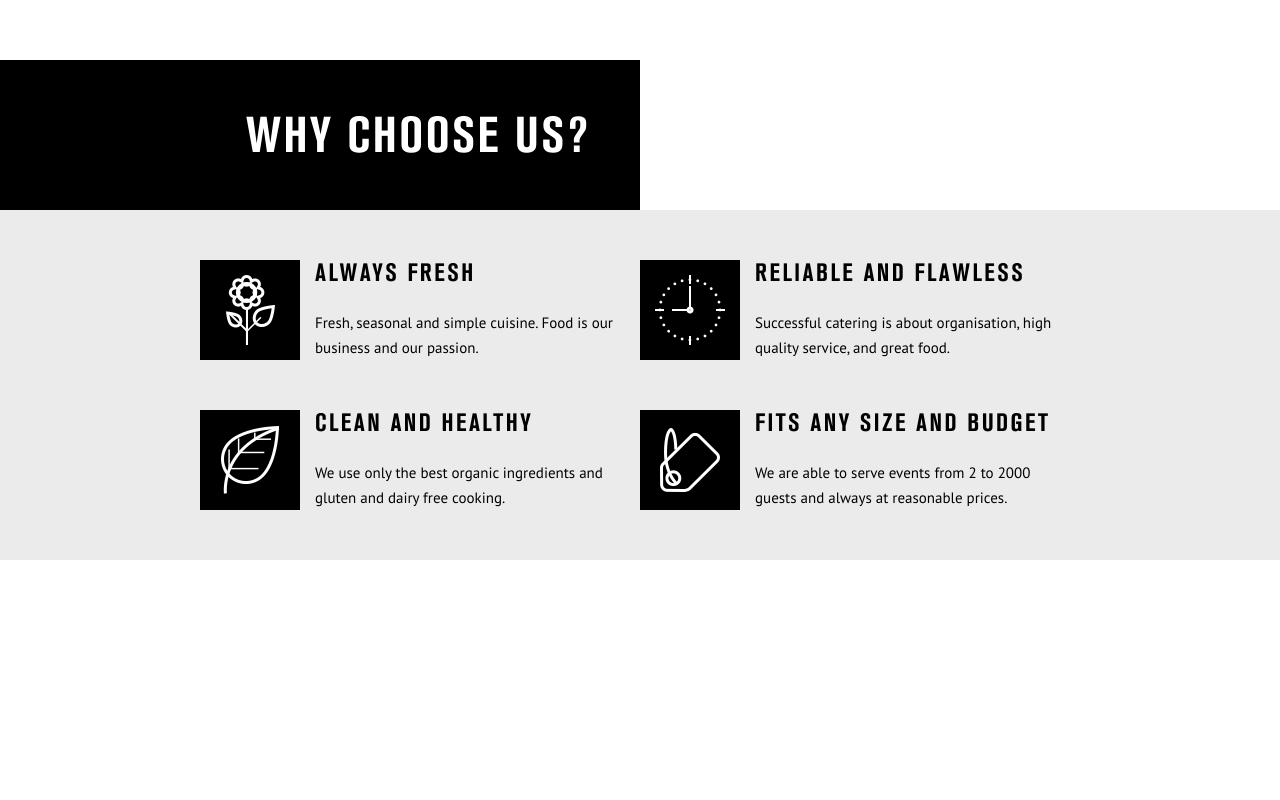
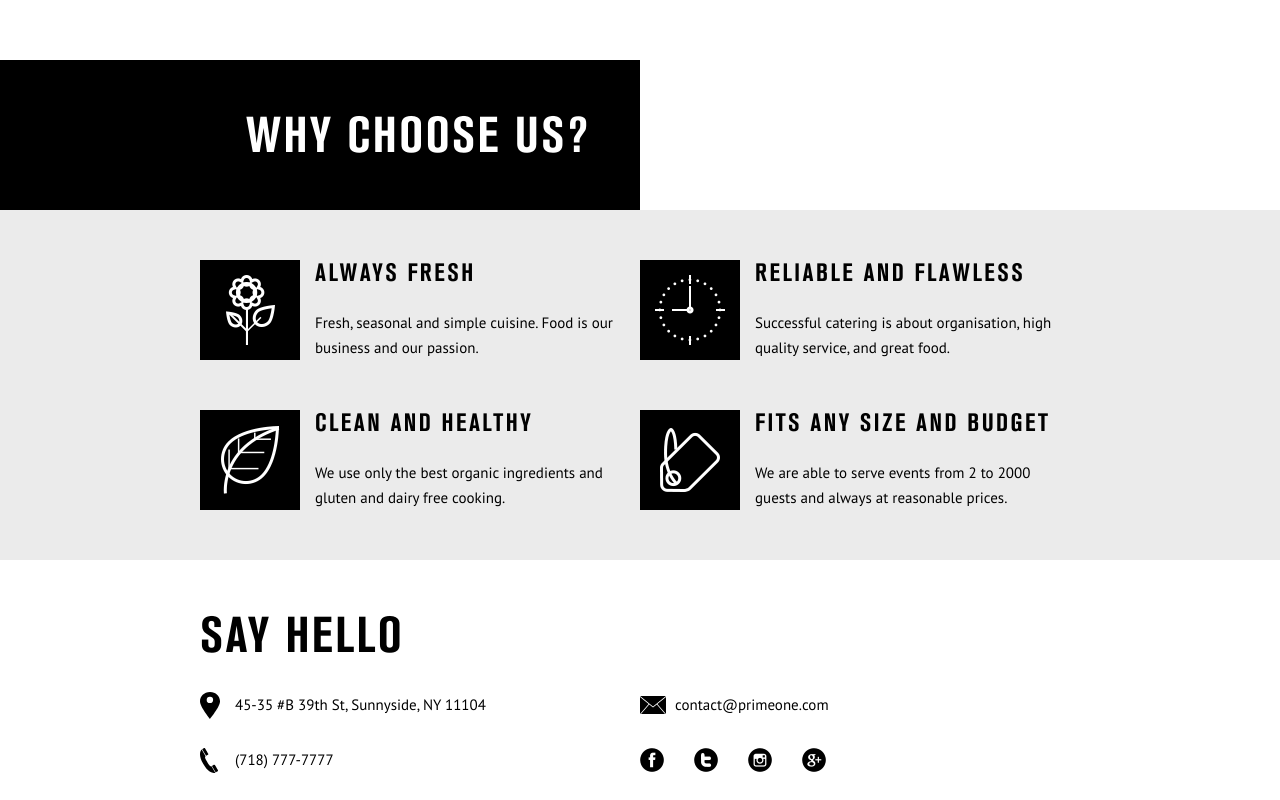
Before and after one commit to VolodymyrSoloviov/PrimeOne, a website: page index.html in a window 1280 px wide. Shown: the part 1203-2003 px from the top of the page. Before the commit the page ends 1763 px from the top, so only its background shows below. Drawn offline with Linux system fonts and the light colour scheme; files whose address does not match are found by name.

Commit message:
Done block "contacts"

```diff
--- /dev/null
+++ b/#source/scss/contacts.scss
@@ -0,0 +1,64 @@
+.contacts {
+   padding: 50px 0 0 0;
+}
+
+.contscts-title {
+   font-size: 50px;
+   margin: 0 0 30px 0;
+   letter-spacing: 2.5px;
+   font-family: "Conv_akzidenzgroteskbq";
+   color: rgb(0, 0, 0);
+   text-transform: uppercase;
+}
+
+.contacts-list {
+   display: flex;
+   flex-wrap: wrap;
+}
+
+.contacts-item {
+   display: flex;
+   align-items: center;
+   flex: 0 0 50%;
+   margin: 0 0 25px 0;
+   padding: 0 10px 0 35px;
+   background-repeat: no-repeat;
+   background-position: left;
+
+   &.contacts-item--map {
+      background-image: url("../../img/icons/map.svg");
+   }
+   &.contacts-item--email {
+      background-image: url("../../img/icons/email.svg");
+   }
+   &.contacts-item--phone {
+      background-image: url("../../img/icons/phone.svg");
+   }
+   &.contacts-item--socials {
+      padding: 0 10px 0 0;
+   }
+}
+
+.contacts-item__info {
+   font-size: 15px;
+   color: rgb(0, 0, 0);
+   line-height: 30px;
+}
+
+.socials {
+   display: flex;
+}
+
+.socials-item {
+   display: flex;
+   align-items: center;
+   justify-content: center;
+   width: 24px;
+   height: 24px;
+   margin: 0 30px 0 0;
+   border-radius: 50%;
+
+   &:last-child {
+      margin: 0 0 0 0;
+   }
+}
--- a/#source/scss/style.scss
+++ b/#source/scss/style.scss
@@ -22,6 +22,7 @@
 @import "menu.scss";
 @import "why.scss";
 @import "products.scss";
+@import "contacts.scss";
 
 .ibg {
    background-position: center;
--- a/index.html
+++ b/index.html
@@ -206,6 +206,44 @@
 			</ul>
 		</div> <!-- end container -->
 	</div> <!-- end products -->
+	<div class="contacts">
+		<div class="container">
+			<div class="contscts-title">SAY HELLO</div>
+			<ul class="contacts-list">
+				<li class="contacts-item contacts-item--map">
+					<div class="contacts-item__info">
+						45-35 #B 39th St, Sunnyside, NY 11104
+					</div>
+				</li>
+				<li class="contacts-item contacts-item--email">
+					<div class="contacts-info">
+						<a href="mailto:contact@primeone.com" class="contacts-item__info">contact@primeone.com</a>
+					</div>
+				</li>
+				<li class="contacts-item contacts-item--phone">
+					<div class="contacts-info">
+						<a href="tel:7187777777" class="contacts-item__info">(718) 777-7777</a>
+					</div>
+				</li>
+				<li class="contacts-item contacts-item--socials">
+					<div class="socials">
+						<a href="" class="socials-item socials-item--facebook">
+							<img src="img/icons/socials/facebook.png" alt="facebook">
+						</a>
+						<a href="" class="socials-item socials-item--twitter">
+							<img src="img/icons/socials/twitter.png" alt="twitter">
+						</a>
+						<a href="" class="socials-item socials-item--instagram">
+							<img src="img/icons/socials/instagram.png" alt="instagram">
+						</a>
+						<a href="" class="socials-item socials-item--google+">
+							<img src="img/icons/socials/google_plus.png" alt="google+">
+						</a>
+					</div>
+				</li>
+			</ul>
+		</div> <!-- end contacts -->
+	</div> <!-- end contacts -->
 </div> <!-- end wrapper -->
 
 <body>
```
Also changed, not shown: css/style.css, img/icons/email.svg (added), img/icons/map.svg (added), img/icons/phone.svg (added), img/icons/socials/facebook.png (added), img/icons/socials/google_plus.png (added), img/icons/socials/instagram.png (added), img/icons/socials/twitter.png (added).
